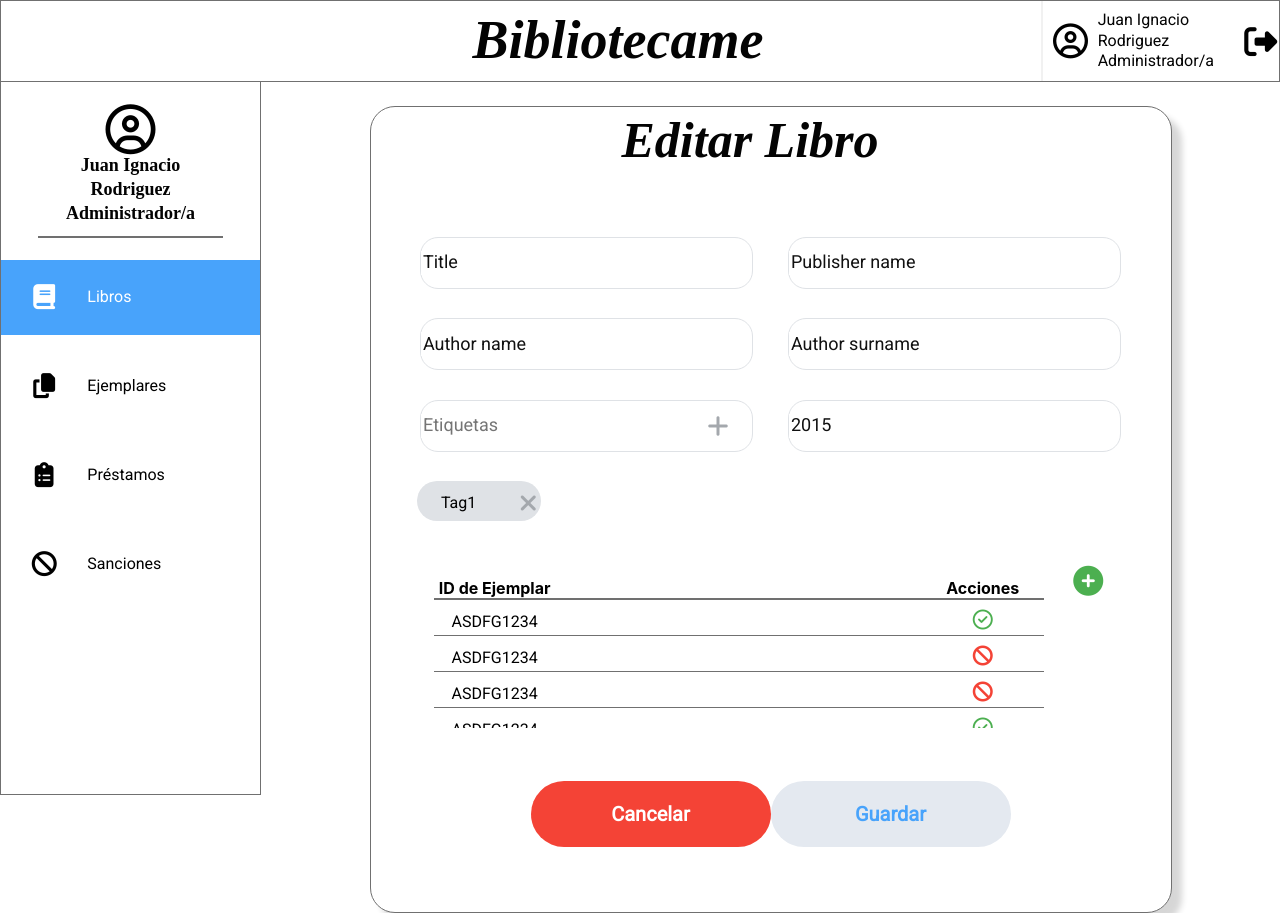
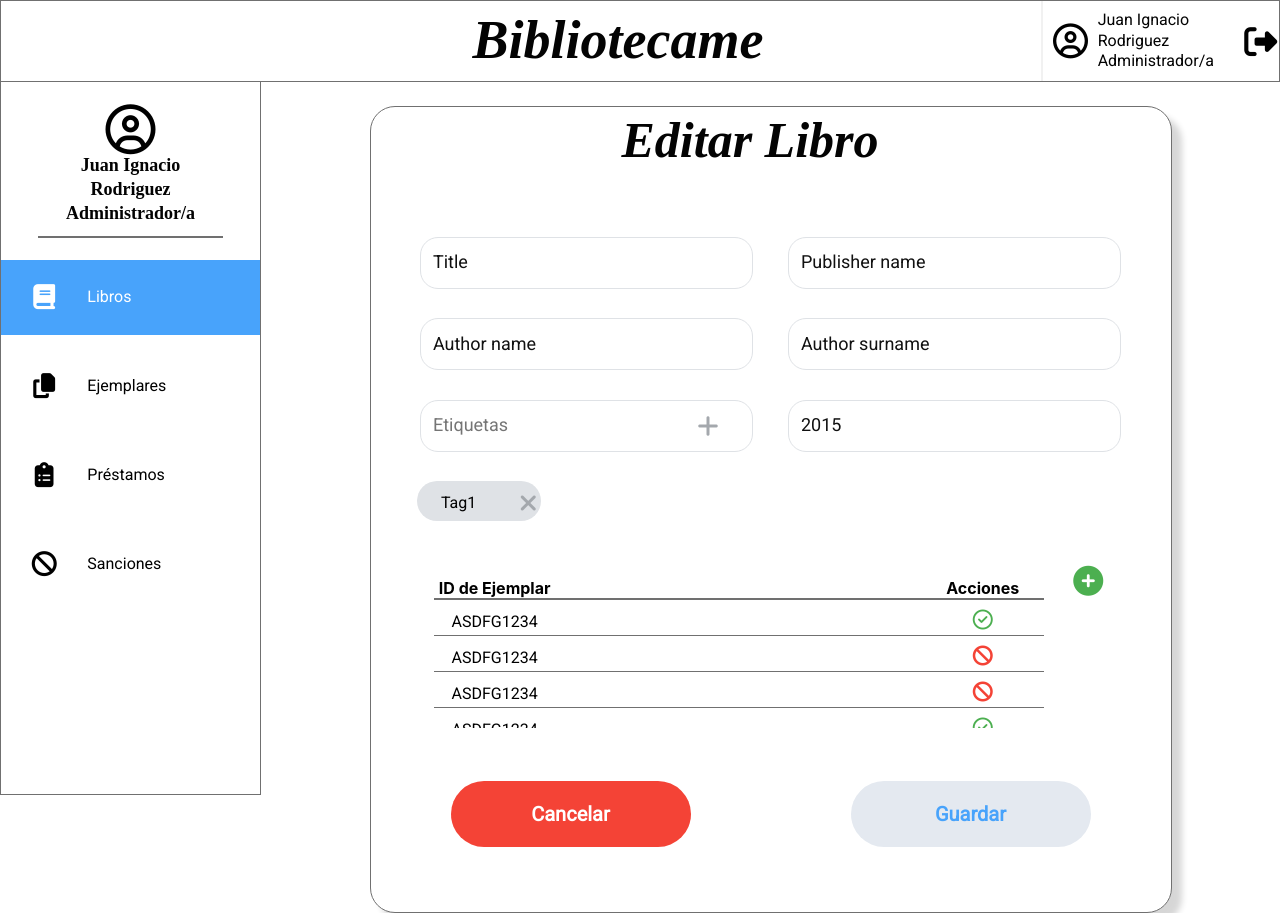
Before and after one commit to GustavoCarvallo/bibliotecame-front, a React (Create React App) app: page /book in a window 1280 px wide. Built offline with nearby package versions, Linux system fonts and the light colour scheme; a web font is replaced by a local one.

Commit message:
Fixed most PR issues

```diff
--- a/src/Book/CreateOrEditBook.css
+++ b/src/Book/CreateOrEditBook.css
@@ -55,6 +55,7 @@
     border: none;
     margin-top: auto;
     margin-bottom: auto;
+    margin-left: 10px;
 }
 
 .input:focus, .Password:focus{
@@ -140,6 +141,9 @@
     border: solid 1px #a4a8ad;
     background-color: #f7d7db;
     margin: auto;
+    display: flex;
+    align-items: center;
+    justify-content: center;
 }
 
 .tag-container {
@@ -245,3 +249,19 @@
     font-size: 20px;
     color: #f44336;
 }
+
+.tags-field {
+    display: grid;
+    grid-template-columns: 5fr 1fr;
+}
+
+button:hover {
+    cursor: pointer;
+}
+
+.save-and-cancel-buttons {
+    width: 100%;
+    display: flex;
+    flex-direction: row;
+    justify-content: space-around;
+}
--- a/src/Book/CreateOrEditBook.tsx
+++ b/src/Book/CreateOrEditBook.tsx
@@ -162,7 +162,7 @@ const CreateOrEditBook = (props: Props) => {
                         <input className="input" placeholder="Apellido de autor" value={book.authorSurname}
                                onChange={event => setBook({...book, authorSurname: event.target.value})}/>
                     </div>
-                    <div className="rectangle-2">
+                    <div className="rectangle-2 tags-field">
                         <input className={"input"} placeholder="Etiquetas" value={tagToAdd.name}
                                maxLength={35} onChange={event => setTagToAdd({name: event.target.value})}/>
                         <i className="fas fa-plus icon" onClick={event => addTag(tagToAdd)}/>
@@ -191,17 +191,19 @@ const CreateOrEditBook = (props: Props) => {
                                     </div>
                                 ))}
                             </div>
-                            <i className={'fas fa-plus-circle copies-add-button'} onClick={() => {}}/>
+                            <i className={'fas fa-plus-circle copies-add-button'} onClick={() => {
+                            }}/>
                         </div>
                     )}
                 </div>
-
+                <div className={"save-and-cancel-buttons"}>
                     <button className="rectangle-6-red" onClick={event => props.handleCancel()}>
                         <p className="cancel-button">Cancelar</p>
                     </button>
                     <button className="rectangle-6" onClick={handleSubmit}>
                         <p className="save-button">Guardar</p>
                     </button>
+                </div>
 
             </div>
         </div>
```
Lines whose indentation alone changed are shown as unchanged.
